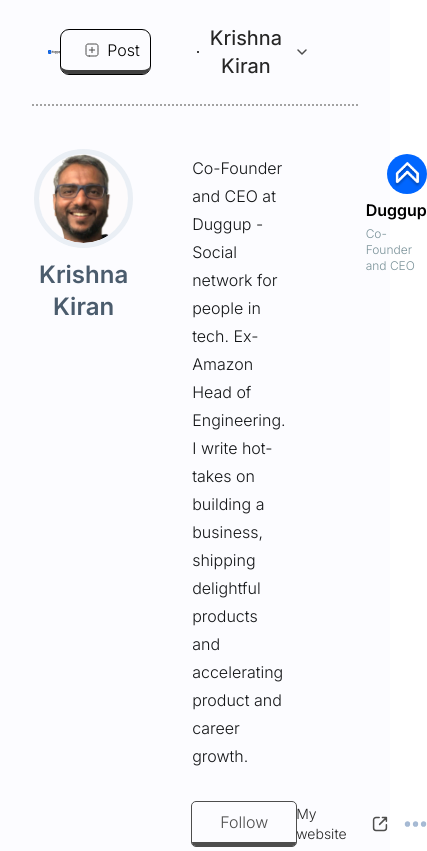
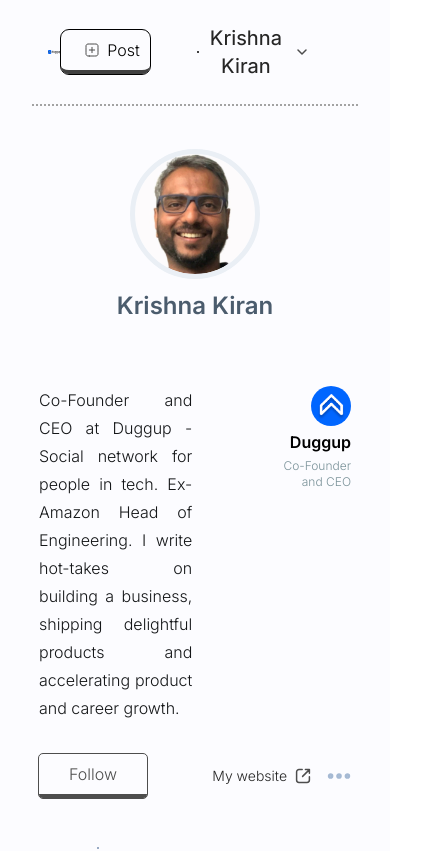
Before and after one commit to OMGATE23/onduggup, a SvelteKit app: page / in a window 390 px wide. Shown: the top 851 px of the page, 427 px wide, since content can reach past the window. Built offline with nearby package versions, Linux system fonts and the light colour scheme; grey boxes are pictures that could not be loaded.

Commit message:
style : changed flex orientation
Signed-off-by: Om Gate <90276220+OMGATE23@users.noreply.github.com>

```diff
--- a/src/components/UserIntroduction.svelte
+++ b/src/components/UserIntroduction.svelte
@@ -7,7 +7,7 @@
 	}
 </script>
 
-<div class="flex w-[80%] mx-auto my-12 gap-16">
+<div class="flex flex-col md:flex-row w-[80%] mx-auto my-12 gap-16">
 	<div class="flex flex-col gap-4 items-center">
 		<img
 			width="120"
@@ -19,11 +19,13 @@
 	</div>
 	<div class="flex flex-col gap-8">
 		<div class="flex justify-between gap-20">
-			<p class="w-[75%] text-[#141618] leading-7 font-[300] space">{userData.description}</p>
+			<p class="w-[75%] text-justify md:text-left text-[#141618] leading-7 font-[300] space">
+				{userData.description}
+			</p>
 			<div class="flex flex-col items-end gap-1">
 				<img class="w-10 rounded-full" alt={userData.company} src={userData.company_img} />
 				<p class="font-[600]">{userData.company}</p>
-				<p class="text-[#7A9299] text-xs font-[300]">{userData.position}</p>
+				<p class="text-[#7A9299] text-right text-xs font-[300]">{userData.position}</p>
 			</div>
 		</div>
 		<div class="flex justify-between">
```
